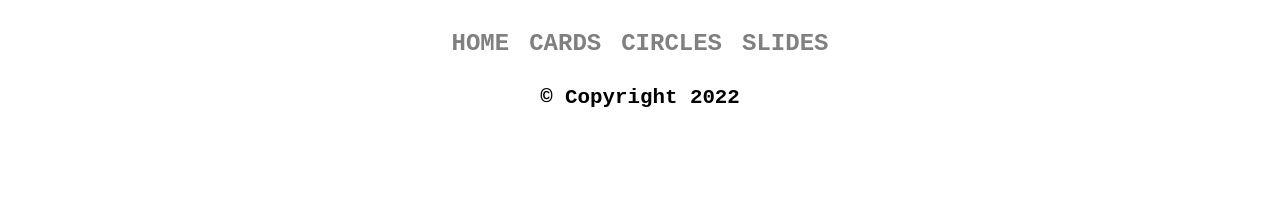
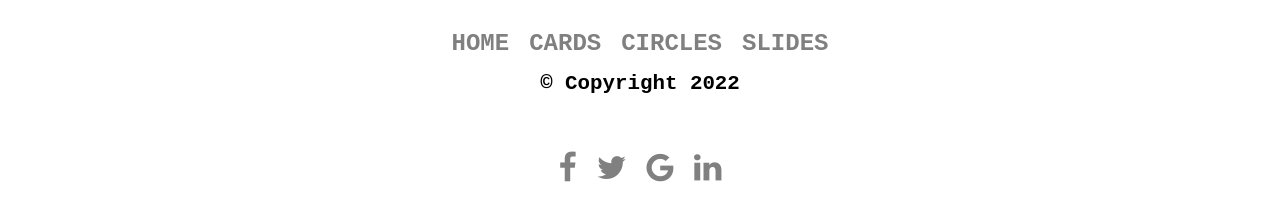
Before and after one commit to developerpage1/developerpage1.github.io, a plain HTML site: page index.html in a window 1280 px wide. Shown: the part 6441-6661 px from the top of the page. Before the commit the page ends 6599 px from the top, so only its background shows below. Drawn offline with Linux system fonts and the light colour scheme.

Commit message:
fix foot

```diff
--- a/css/_foot.scss
+++ b/css/_foot.scss
@@ -10,7 +10,7 @@
         display: flex;
         justify-content: center;
         align-items: center;
-        margin-top: 2em;
+        margin-top: 2rem;
 
 
         li {
@@ -30,9 +30,26 @@
         }
     }
 
-    div {
+    .copy {
+        height: 8vh;
 
-        height: 50%;
+        .copyright {
+            font-size: 1.3em;
+            text-transform: capitalize;
+            text-align: center;
+            position: relative;
+            font-weight: 700;
+            margin: 15px;
+
+            &::before {
+                content: '\00A9  ';
+            }
+        }
+    }
+
+    .icons {
+
+        height: 8vh;
         display: flex;
         justify-content: center;
         align-items: center;
@@ -70,17 +87,3 @@
     transform: scaleX(1);
     transform-origin: left;
 }
-
-.copyright {
-    font-size: 1.3em;
-    text-transform: capitalize;
-    text-align: center;
-    position: relative;
-    font-weight: 700;
-    margin: 1em;
-
-    &::before {
-        content: '\00A9  ';
-    }
-
-}
--- a/index.html
+++ b/index.html
@@ -222,10 +222,10 @@
           <li><a href="#circles">circles</a></li>
           <li><a href="#slideshow">slides</a></li>
         </ul>
-        <div>
+        <div class="copy">
           <p class="copyright">copyright 2022</p>
         </div>
-        <div>
+        <div class="icons">
           <a href="#foot" class="fa fa-facebook"></a>
           <a href="#foot" class="fa fa-twitter"></a>
           <a href="#foot" class="fa fa-google"></a>
```
Also changed, not shown: css/mystyle.css, 1 other file.
